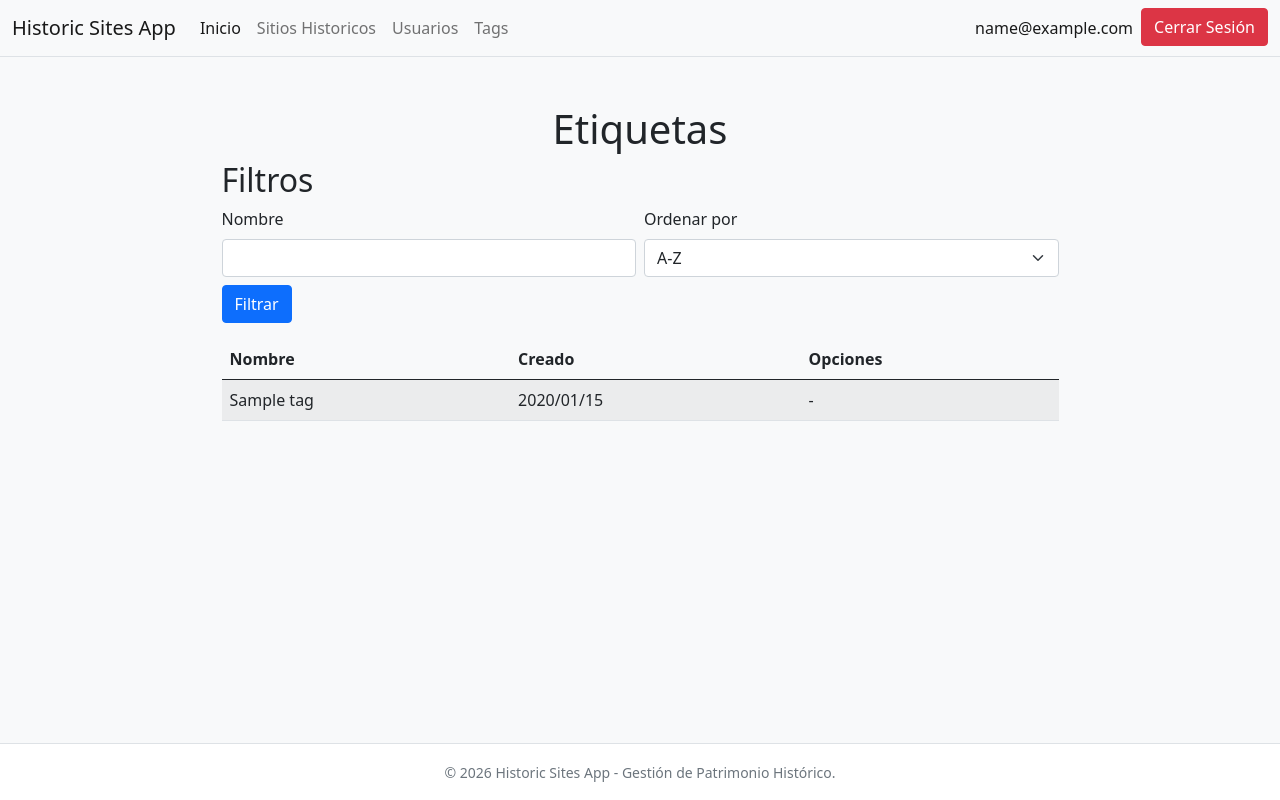
After one commit to TomasCamp/historic-sites-app, a Flask app: page /tags/ in a window 1280 px wide. The commit adds this page. Run offline with Flask 3, Linux system fonts and the light colour scheme; a user stored in the database is signed in; tables that the repository leaves empty hold one stand-in row (values such as "Sample post").

Commit message:
feat: agregar función index de tags

```diff
--- a/src/__init__.py
+++ b/src/__init__.py
@@ -63,8 +63,10 @@ def create_app():
     # Registro de blueprints
     from src.controllers.auth_controller import bp as auth_bp
     from src.controllers.user_controller import bp as user_bp
+    from src.controllers.tag_controller import bp as tag_bp
 
     app.register_blueprint(auth_bp)
     app.register_blueprint(user_bp)
+    app.register_blueprint(tag_bp)
 
     return app
--- /dev/null
+++ b/src/controllers/tag_controller.py
@@ -0,0 +1,23 @@
+from flask import Blueprint, render_template, request
+from flask_login import login_required
+from src.controllers.decorators import permission_required
+from src.services import tag_service
+from src.forms import tag_forms
+
+bp = Blueprint("tags", __name__, url_prefix="/tags")
+
+
+@bp.get("/")
+@login_required
+@permission_required("tag_index")
+def index():
+    """Muestra el listado de tags con opciones."""
+    form = tag_forms.TagFilterForm(request.args)
+
+    filters = {}
+    if form.validate():
+        filters = form.data
+
+    tags = tag_service.list_filtered_tags(**filters)
+
+    return render_template("tags/index.html", tags=tags, form=form)
--- /dev/null
+++ b/src/forms/tag_forms.py
@@ -0,0 +1,19 @@
+from flask_wtf import FlaskForm
+from wtforms import StringField, SelectField
+
+
+class TagFilterForm(FlaskForm):
+    class Meta:
+        csrf = False
+
+    name = StringField("Nombre")
+    sort_by = SelectField(
+        "Ordenar por",
+        choices=[
+            ("created_at_desc", "Más recientes"),
+            ("created_at_asc", "Más antiguos"),
+            ("name_asc", "A-Z"),
+            ("name_desc", "Z-A"),
+        ],
+        default="name_asc",
+    )
--- a/src/models/tag/tag.py
+++ b/src/models/tag/tag.py
@@ -1,7 +1,8 @@
 from typing import List, TYPE_CHECKING
+from datetime import datetime
 from src import db
 from sqlalchemy.orm import Mapped, mapped_column, relationship
-from sqlalchemy import String
+from sqlalchemy import String, DateTime, func
 
 
 if TYPE_CHECKING:
@@ -31,6 +32,9 @@ class Tag(db.Model):
     id: Mapped[int] = mapped_column(primary_key=True, autoincrement=True)
     name: Mapped[str] = mapped_column(String(40), nullable=False)
     slug: Mapped[str] = mapped_column(String(40), nullable=False, unique=True)
+    created_at: Mapped[datetime] = mapped_column(
+        DateTime(timezone=True), server_default=func.now(), nullable=False
+    )
 
     historic_sites: Mapped[List["HistoricSite"]] = relationship(
         secondary=tag_historic_site, back_populates="tags"
--- a/src/services/tag_service.py
+++ b/src/services/tag_service.py
@@ -1,7 +1,7 @@
 from src import db
 from src.models.tag.tag import Tag
 from typing import List, Optional
-from sqlalchemy import select
+from sqlalchemy import select, asc, desc
 import unicodedata
 
 
@@ -49,6 +49,28 @@ def list_all_tags() -> List[Tag]:
     return db.session.scalars(stmt).all()
 
 
+def list_filtered_tags(name: str, sort_by: str) -> List[Tag]:
+    """Devuelve los registros de tags filtrados como una lista"""
+
+    stmt = select(Tag)
+
+    if name:
+        stmt = stmt.where(Tag.name.ilike(f"%{name}%"))
+
+    if sort_by.split("_")[0] == "name":
+        if sort_by == "name_asc":
+            stmt = stmt.order_by(asc(Tag.name))
+        else:
+            stmt = stmt.order_by(desc(Tag.name))
+    else:
+        if sort_by == "created_at_desc":
+            stmt = stmt.order_by(asc(Tag.name))
+        else:
+            stmt = stmt.order_by(desc(Tag.name))
+
+    return db.session.scalars(stmt).all()
+
+
 def delete_tag(tag_id: int) -> bool:
     """Elimina un registro de tags de la base de datos por su ID."""
 
--- a/src/templates/layout.html
+++ b/src/templates/layout.html
@@ -33,7 +33,7 @@
                                 <a class="nav-link" href={{url_for("users.index")}}>Usuarios</a>
                             </li>
                             <li class="nav-item">
-                                <a class="nav-link" href="#">Tags</a>
+                                <a class="nav-link" href={{url_for("tags.index")}}>Tags</a>
                             </li>
                         </ul>
                     </div>
--- /dev/null
+++ b/src/templates/tags/index.html
@@ -0,0 +1,42 @@
+{% extends "layout.html" %}
+{% block content %}
+
+<h1 class="text-center">Etiquetas</h1>
+<div class="mb-3">
+    <h2 class="">Filtros</h2>
+    <form method="GET" class="d-flex flex-wrap">
+        <div class="d-flex w-100 justify-content-between">
+            <div class="mb-2 w-100 me-2">
+                {{form.name.label(class="form-label")}}
+                {{form.name(class="form-control")}}
+            </div>
+            <div class="mb-2 w-100">
+                {{form.sort_by.label(class="form-label")}}
+                {{form.sort_by(class="form-select")}}
+            </div>
+        </div>
+
+        <button type="submit" class="btn btn-primary">Filtrar</button>
+    </form>
+</div>
+
+<table class="table table-striped table-hover">
+    <thead>
+        <tr>
+            <th scope="col">Nombre</th>
+            <th scope="col">Creado</th>
+            <th scope="col">Opciones</th>
+        </tr>
+    </thead>
+    <tbody>
+        {% for tag in tags %}
+        <tr>
+            <td>{{tag.name}}</td>
+            <td>{{tag.created_at.strftime('%Y/%m/%d')}}</td>
+            <td>-</td>
+        </tr>
+        {% endfor %}
+    </tbody>
+</table>
+
+{% endblock %}
```
